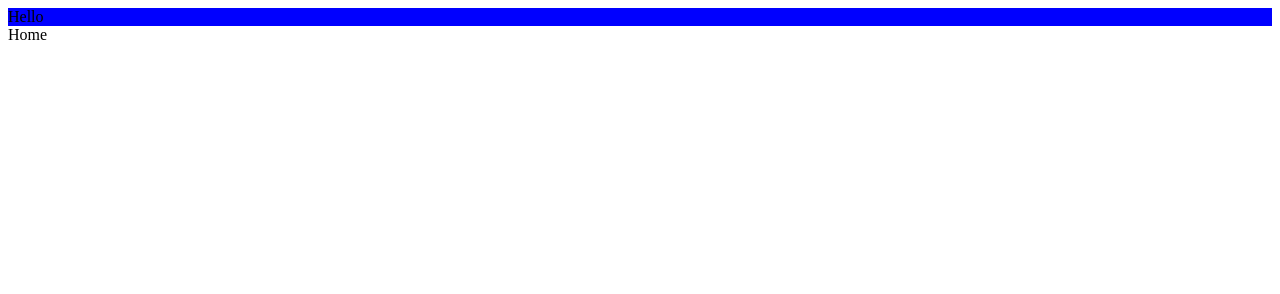
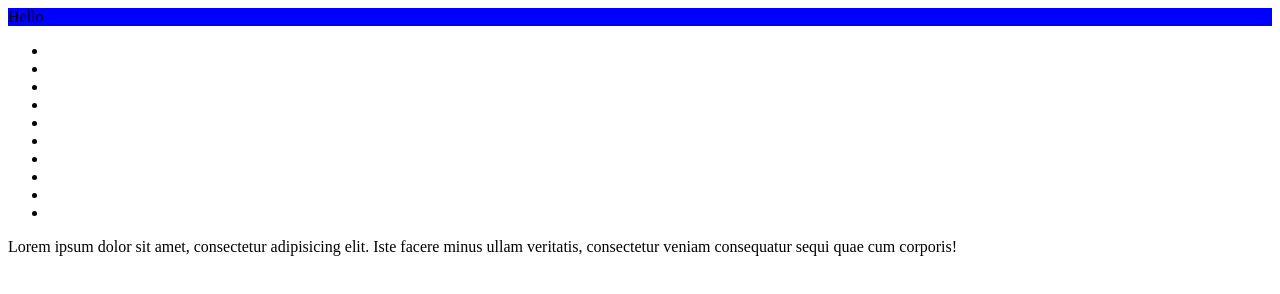
Before and after one commit to tal-dev/github-demo-2, a plain HTML site: page index.html in a window 1280 px wide. Drawn offline with Linux system fonts and the light colour scheme.

Commit message:
implemented nav links

```diff
--- a/index.html
+++ b/index.html
@@ -9,6 +9,22 @@
 </head>
 <body>
     <header>Hello</header>
-    <div>Home</div>
+    <div>
+        <nav>
+            <ul>
+                <li></li>
+                <li></li>
+                <li></li>
+                <li></li>
+                <li></li>
+                <li></li>
+                <li></li>
+                <li></li>
+                <li></li>
+                <li></li>
+            </ul>
+            <p>Lorem ipsum dolor sit amet, consectetur adipisicing elit. Iste facere minus ullam veritatis, consectetur veniam consequatur sequi quae cum corporis!</p>
+        </nav>
+    </div>
 </body>
 </html>
```
